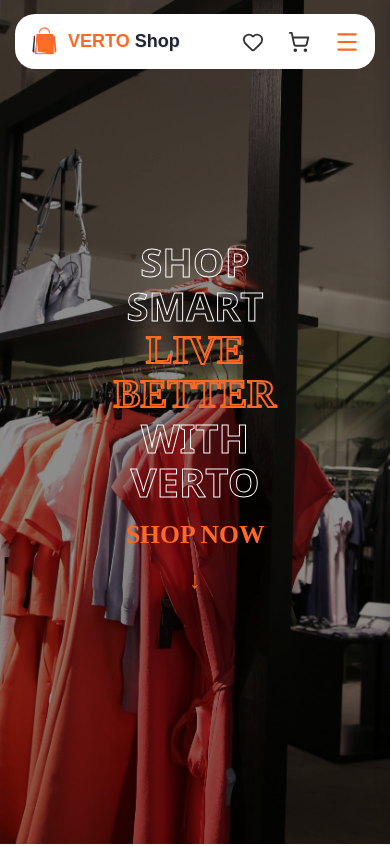
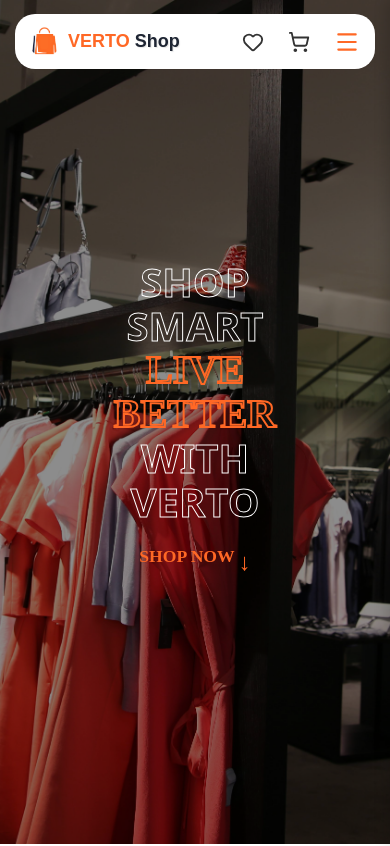
Before and after one commit to sawan-sawan/Verto-Shop, a React (Vite) app: page / in a window 390 px wide. Shown: the top 846 px of the page. Built offline with nearby package versions, Linux system fonts and the light colour scheme; a web font is replaced by a local one.

Commit message:
hero btn

```diff
--- a/src/components/Hero.css
+++ b/src/components/Hero.css
@@ -77,7 +77,7 @@
 .cta-btn {
   padding: 12px 28px;
   font-family: "Unbounded";
-  font-size: 1.6rem;
+  font-size: 1.5rem;
   font-weight: bold;
   background: transparent;
   color:  #ff6825;
@@ -148,4 +148,7 @@
   .colored {
   -webkit-text-stroke: 2px #ff6825;
 }
+.cta-btn{
+  font-size: 1.1rem;
 }
+}
```
